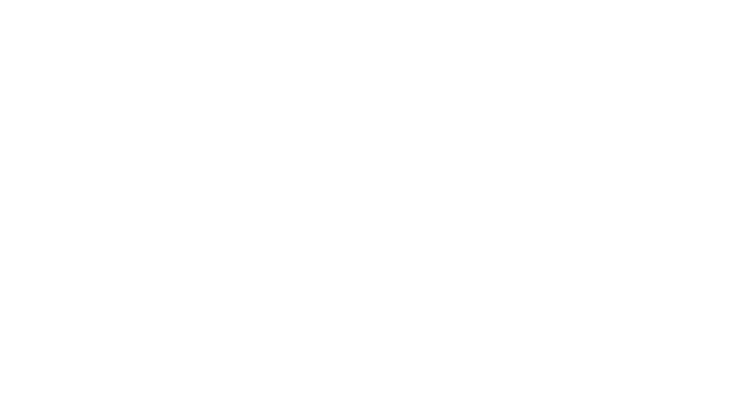
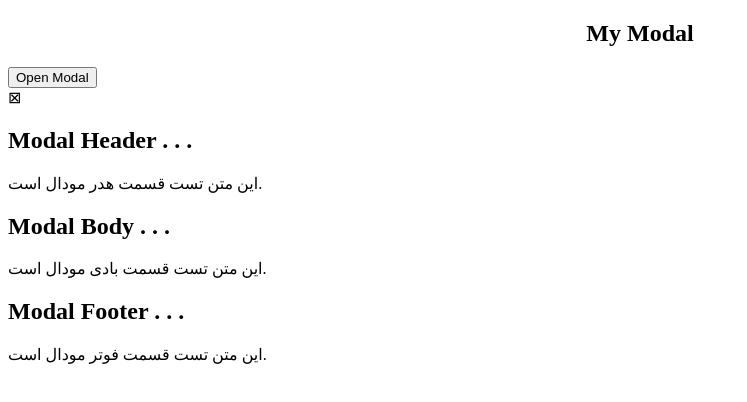
Before and after one commit to jamal13647850/modal, a plain HTML site: page index.html in a window 1280 px wide. Shown: the whole page, without its empty margins (0-747 px from the left). Drawn offline with Linux system fonts and the light colour scheme.

Commit message:
Add modal html structure

```diff
--- a/index.html
+++ b/index.html
@@ -8,7 +8,35 @@
     </style>
 </head>
 <body>
-
+    <h2 style="text-align:center">
+        My Modal
+    </h2>
+    <button id=btnModal>Open Modal</button>
+    <div class="modal" id="myModal">
+        <div class="modalContent">
+            <div class="modalHeader">
+                <span class=close id=closeModal>
+                    &timesb;
+                </span>
+                <h2>Modal Header . . . </h2>
+                <p>
+                    این متن تست قسمت هدر مودال است.
+                </p>
+            </div>
+            <div class="modalBody">
+                <h2>Modal Body . . . </h2>
+                <p>
+                    این متن تست قسمت بادی مودال است.
+                </p>
+            </div>
+            <div class="modalFooter">
+                <h2>Modal Footer . . . </h2>
+                <p>
+                    این متن تست قسمت فوتر مودال است.
+                </p>
+            </div>
+        </div>
+    </div>
 </body>
 <script>
 
```
